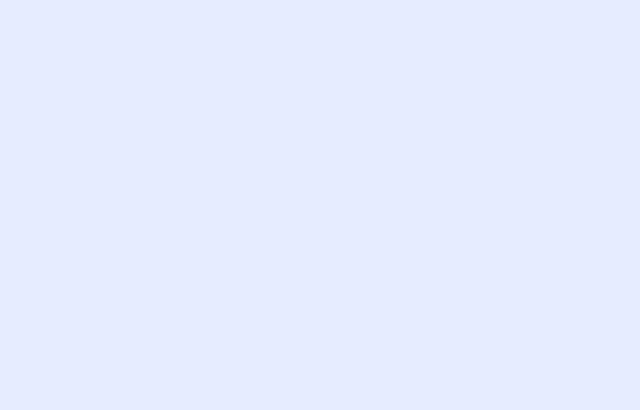
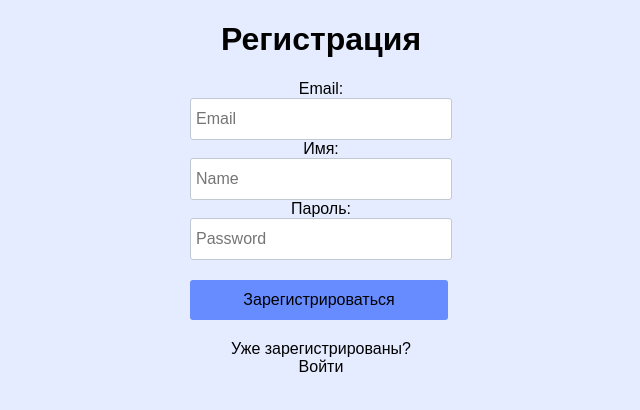
Before and after one commit to evgeniikotliarov/apms, a React (Create React App) app in the folder app/frontend/: page /sign-up in a window 1280 px wide. Shown: the top 410 px of the page, without its empty margins (319-959 px from the left). Built offline with nearby package versions, Linux system fonts and the light colour scheme.

Commit message:
Сделал страницу Not Found поправил названия путей

```diff
--- a/app/frontend/src/App.js
+++ b/app/frontend/src/App.js
@@ -3,7 +3,7 @@ import './App.css';
 import {BrowserRouter as Router, Route} from 'react-router-dom';
 import Login from "./components/login/Login";
 import Signup from "./components/signup/SignUp";
-// import NotFound from "./components/not_found/NotFound";
+import NotFound from "./components/not_found/NotFound";
 
 class App extends Component {
 
@@ -21,8 +21,8 @@ class App extends Component {
       <Router>
         <div>
           <Route exact path="/" component={(props) => <Login {...props}/>}/>
-          <Route exact path="/signup" component={(props) => <Signup {...props}/>}/>
-          {/*<Route exact path="*" component={(props) => <NotFound {...props}/>}/>*/}
+          <Route exact path="/sign-up" component={(props) => <Signup {...props}/>}/>
+          <Route exact path="*" component={(props) => <NotFound {...props}/>}/>
         </div>
       </Router>
     );
--- a/app/frontend/src/components/login/Login.js
+++ b/app/frontend/src/components/login/Login.js
@@ -33,7 +33,7 @@ class Login extends Component {
   };
 
   onSignupClick = () => {
-    this.props.history.push('/signup');
+    this.props.history.push('/sign-up');
   };
 
   render = () => {
--- a/app/frontend/src/components/not_found/NotFound.js
+++ b/app/frontend/src/components/not_found/NotFound.js
@@ -1,18 +1,19 @@
 import React from 'react';
 import './NotFound.css';
 
-const pathNames = ['/', '/login', '/signup'];
+const pathNames = ["/", "/log-in", "/sign-up"];
 
 const NotFound = props => {
   const checkPath = pathNames.indexOf(props.location.pathname);
   if (checkPath >= 0) {
     return null;
-  }else {
+  }else{
     return (
-      <div className="notFound">
+      <div className="notfound">
         <h3 className="notfound-h3">404 page not found</h3>
-        <h3 className="notfound-p">Страница не найдена</h3>
-      </div>
-    )
+        <p className="notfound-p">Страница не найдена.</p>
+      </div>)
   }
 };
+
+export default NotFound;
--- a/app/frontend/src/components/signup/SignUp.js
+++ b/app/frontend/src/components/signup/SignUp.js
@@ -26,7 +26,7 @@ class Signup extends Component {
   };
 
   onLoginClick = () => {
-    this.props.history.push('/login')
+    this.props.history.push('/')
   };
 
   render = () => {
```
